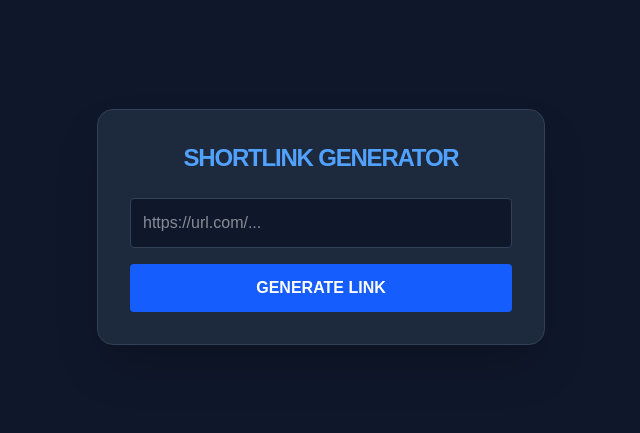
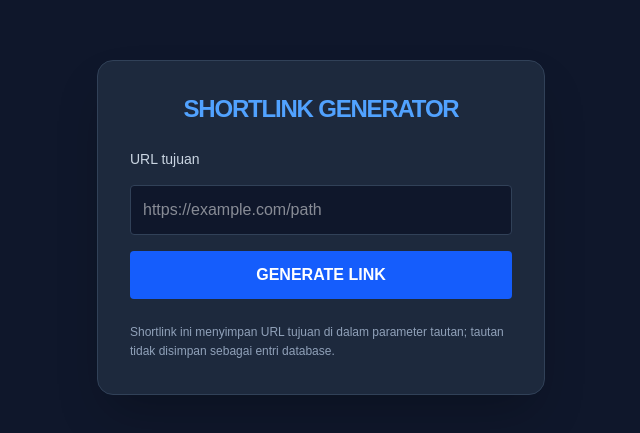
Before and after one commit to Strong-Bee/Shortlink, a Next.js app: page / in a window 1280 px wide. Shown: the part 173-606 px from the top of the page, without its empty margins (319-959 px from the left). Built offline with nearby package versions, Linux system fonts and the light colour scheme.

Commit message:
fix: validate destinations and encode shortlink tokens safely

```diff
--- a/app/page.tsx
+++ b/app/page.tsx
@@ -2,23 +2,41 @@
 
 import React, { useState } from "react";
 
+function encodeBase64Url(value: string): string {
+  const bytes = new TextEncoder().encode(value);
+  let binary = "";
+  bytes.forEach((byte) => {
+    binary += String.fromCharCode(byte);
+  });
+  return btoa(binary).replace(/\+/g, "-").replace(/\//g, "_").replace(/=+$/g, "");
+}
+
 export default function AdminPage() {
-  const [longUrl, setLongUrl] = useState<string>("");
-  const [customName, setCustomName] = useState<string>("");
-  const [shortUrl, setShortUrl] = useState<string>("");
-  const [copied, setCopied] = useState<boolean>(false);
+  const [longUrl, setLongUrl] = useState("");
+  const [shortUrl, setShortUrl] = useState("");
+  const [error, setError] = useState("");
+  const [copied, setCopied] = useState(false);
 
   const createLink = () => {
-    if (!longUrl) return alert("Masukkan URL tujuan!");
+    setError("");
+    setShortUrl("");
+
+    let destination: URL;
     try {
-      // Membuat link murni di client-side (Tanpa Database)
-      const encoded = btoa(longUrl);
-      const finalUrl = `${window.location.origin}/link?t=${encoded}`;
-      setShortUrl(finalUrl);
-      setCopied(false);
-    } catch (err) {
-      alert("URL tidak valid.");
+      destination = new URL(longUrl.trim());
+    } catch {
+      setError("Masukkan URL tujuan yang valid, termasuk https:// atau http://.");
+      return;
     }
+
+    if (destination.protocol !== "https:" && destination.protocol !== "http:") {
+      setError("Hanya URL dengan protokol HTTP atau HTTPS yang didukung.");
+      return;
+    }
+
+    const encoded = encodeBase64Url(destination.toString());
+    setShortUrl(`${window.location.origin}/link?t=${encoded}`);
+    setCopied(false);
   };
 
   const handleCopy = async () => {
@@ -29,61 +47,91 @@ export default function AdminPage() {
       } else {
         const textArea = document.createElement("textarea");
         textArea.value = shortUrl;
+        textArea.setAttribute("readonly", "");
+        textArea.style.position = "absolute";
+        textArea.style.left = "-9999px";
         document.body.appendChild(textArea);
         textArea.select();
-        document.execCommand("copy");
-        document.body.removeChild(textArea);
+        const successful = document.execCommand("copy");
+        textArea.remove();
+        if (!successful) throw new Error("Clipboard copy failed");
       }
       setCopied(true);
-      setTimeout(() => setCopied(false), 2000);
-    } catch (err) {
-      alert("Gagal menyalin otomatis.");
+      window.setTimeout(() => setCopied(false), 2000);
+    } catch {
+      setError("Gagal menyalin otomatis. Pilih dan salin URL secara manual.");
     }
   };
 
   return (
-    <div className="bg-slate-900 text-white min-h-screen flex items-center justify-center p-4">
-      <div className="max-w-md w-full p-8 bg-slate-800 rounded-2xl border border-slate-700 shadow-2xl">
+    <main className="bg-slate-900 text-white min-h-screen flex items-center justify-center p-4">
+      <section className="max-w-md w-full p-8 bg-slate-800 rounded-2xl border border-slate-700 shadow-2xl">
         <h1 className="text-2xl font-bold mb-6 text-blue-400 text-center uppercase tracking-tighter">
           SHORTLINK GENERATOR
         </h1>
-        <div className="space-y-4">
+        <form
+          className="space-y-4"
+          onSubmit={(event) => {
+            event.preventDefault();
+            createLink();
+          }}
+        >
+          <label htmlFor="destination" className="block text-sm text-slate-300">
+            URL tujuan
+          </label>
           <input
-            type="text"
+            id="destination"
+            type="url"
+            inputMode="url"
+            autoComplete="url"
+            required
             value={longUrl}
-            onChange={(e) => setLongUrl(e.target.value)}
-            placeholder="https://url.com/..."
+            onChange={(event) => setLongUrl(event.target.value)}
+            placeholder="https://example.com/path"
             className="w-full p-3 rounded bg-slate-900 border border-slate-700 focus:border-blue-500 outline-none"
           />
           <button
-            onClick={createLink}
+            type="submit"
             className="w-full bg-blue-600 p-3 rounded font-bold hover:bg-blue-700 transition"
           >
             GENERATE LINK
           </button>
-        </div>
+        </form>
+
+        {error && (
+          <p role="alert" className="mt-4 text-sm text-red-300">
+            {error}
+          </p>
+        )}
 
         {shortUrl && (
           <div className="mt-6 p-4 bg-slate-950 rounded border border-blue-500/30">
-            <p className="text-xs text-slate-500 mb-3 uppercase font-bold text-center">
-              Shortlink Siap:
+            <p className="text-xs text-slate-400 mb-3 uppercase font-bold text-center">
+              Shortlink siap
             </p>
             <div className="flex flex-col gap-3">
               <input
+                aria-label="URL shortlink"
                 readOnly
                 value={shortUrl}
+                onFocus={(event) => event.currentTarget.select()}
                 className="w-full bg-slate-900 p-2 rounded text-blue-300 font-mono text-xs text-center outline-none"
               />
               <button
+                type="button"
                 onClick={handleCopy}
                 className={`w-full p-2 rounded text-xs font-bold transition uppercase ${copied ? "bg-green-600" : "bg-slate-700"}`}
               >
-                {copied ? "✓ Copied" : "Copy Link"}
+                {copied ? "✓ Tersalin" : "Salin link"}
               </button>
             </div>
           </div>
         )}
-      </div>
-    </div>
+        <p className="mt-6 text-xs leading-relaxed text-slate-400">
+          Shortlink ini menyimpan URL tujuan di dalam parameter tautan; tautan
+          tidak disimpan sebagai entri database.
+        </p>
+      </section>
+    </main>
   );
 }
```
